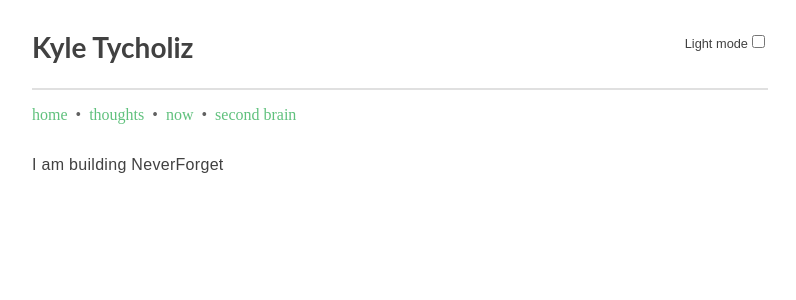
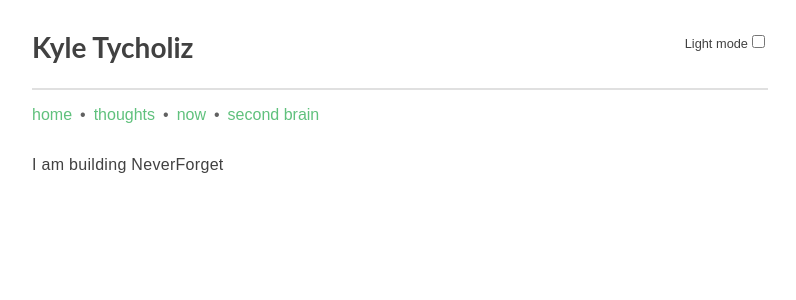
Before and after one commit to Tycholiz/tycholiz-com, a Next.js app in the folder @app/webapp/: page /now in a window 1280 px wide. Shown: the top 300 px of the page, without its empty margins (240-1036 px from the left). Built offline with nearby package versions, Linux system fonts and the light colour scheme.

Commit message:
add a global font-family as default

```diff
--- a/@app/webapp/src/components/common/Paragraph.ts
+++ b/@app/webapp/src/components/common/Paragraph.ts
@@ -1,7 +1,6 @@
 import styled from 'styled-components'
 
 export const Paragraph = styled.p`
-  font-family: ${({ theme }) => theme.font.paragraph};
   color: ${({ theme }) => theme.color.grayscale[1]};
   font-size: 1rem;
   line-height: 1.5;
--- a/@app/webapp/src/styles/global.ts
+++ b/@app/webapp/src/styles/global.ts
@@ -15,5 +15,6 @@ export const GlobalStyles = createGlobalStyle`
     margin: 0 auto;
     text-rendering: optimizeLegibility;
     background-color: ${({ theme }: DefaultTheme & { theme: Theme }) => theme.color.background};
+    font-family: ${({ theme }) => theme.font.paragraph};
   }
 `
```
